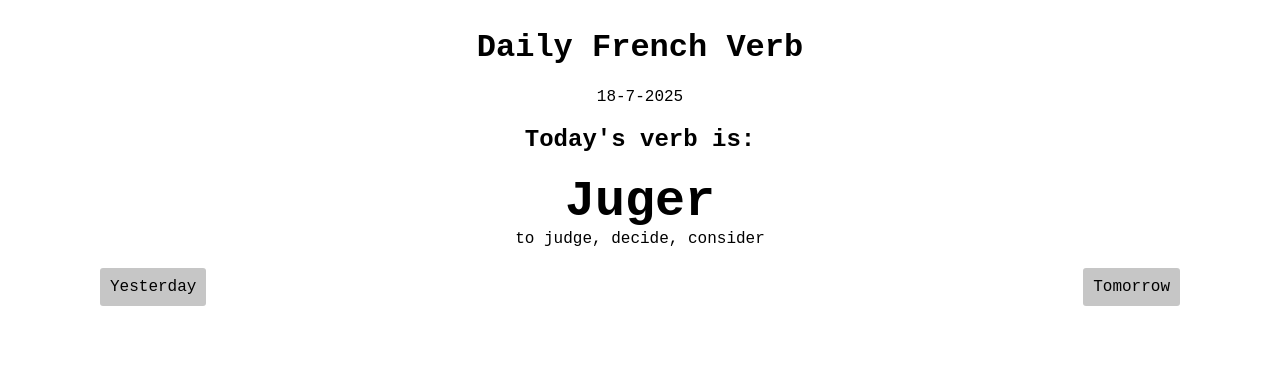
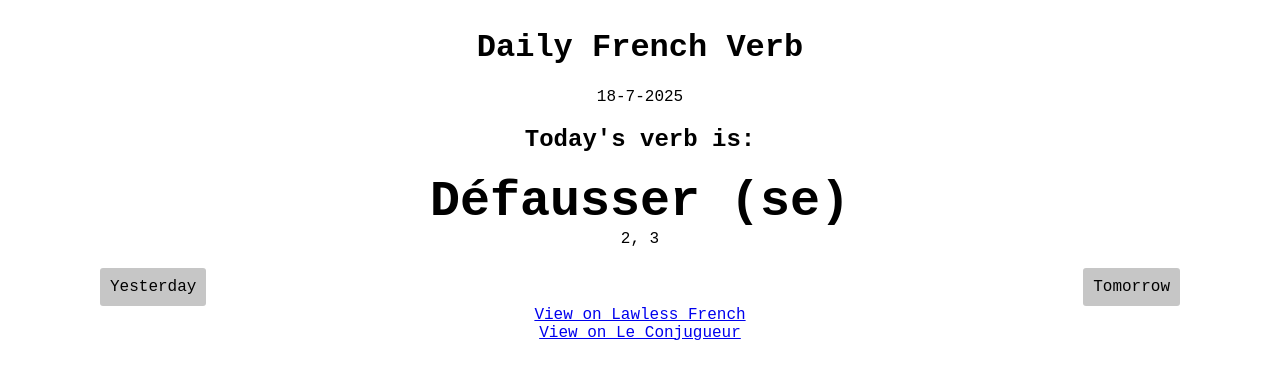
Before and after one commit to ThomasNL1995/french-daily-verb, a plain HTML site: page 404.html in a window 1280 px wide. Drawn offline with Linux system fonts and the light colour scheme.

Commit message:
added links

```diff
--- a/404.html
+++ b/404.html
@@ -54,6 +54,8 @@
         <a type="button" id="prev" class="btn">Yesterday</a>
         <a type="button" id="next" class="btn">Tomorrow</a>
     </div>
+    <a id="to-lawless-link" href="" target="_blank">View on Lawless French</a>
+    <a id="to-conjug-link" href="" target="_blank">View on Le Conjugueur</a>
 </div>
     <script src="verbs.js"></script>
 </body>
--- a/verbs.js
+++ b/verbs.js
@@ -3087,13 +3087,23 @@ function getTodaysVerb() {
   return verbs[todayDifference];
 }
 
+function removeAccents(str) {
+  return str
+    .split(" ")[0]
+    .toLowerCase()
+    .normalize("NFD")
+    .replace(/[\u0300-\u036f]/g, "");
+}
+
 let todaysVerb = getTodaysVerb();
+todaysVerb = ["Défausser (se)", [2, 3]];
 const todaysVerbDiv = document.getElementById("verb");
 const translationDiv = document.getElementById("translation");
 const dateDiv = document.getElementById("current-date");
 const yesterdayBtn = document.getElementById("prev");
 const tomorrowBtn = document.getElementById("next");
-
+const lawlessLink = document.getElementById("to-lawless-link");
+const conjugLink = document.getElementById("to-conjug-link");
 dateDiv.innerText = getDateString(currentDate, false);
 
 todaysVerbDiv.innerText = todaysVerb[0];
@@ -3114,3 +3124,16 @@ if (calculateDays(currentDate) < 0) {
   yesterdayBtn.setAttribute("href", "");
   yesterdayBtn.setAttribute("disabled", true);
 }
+
+let lawlessFrenchPath =
+  "https://www.lawlessfrench.com/verb-conjugations/" +
+  removeAccents(todaysVerb[0]);
+lawlessLink.setAttribute("href", lawlessFrenchPath);
+
+let pronominal = todaysVerb[0].includes("(se)") ? "_pronominal" : "";
+let conjugPath =
+  "https://leconjugueur.lefigaro.fr/french/verb/" +
+  removeAccents(todaysVerb[0]) +
+  pronominal;
+
+conjugLink.setAttribute("href", conjugPath);
```
Also changed, not shown: index.html (+2 -0 lines).
